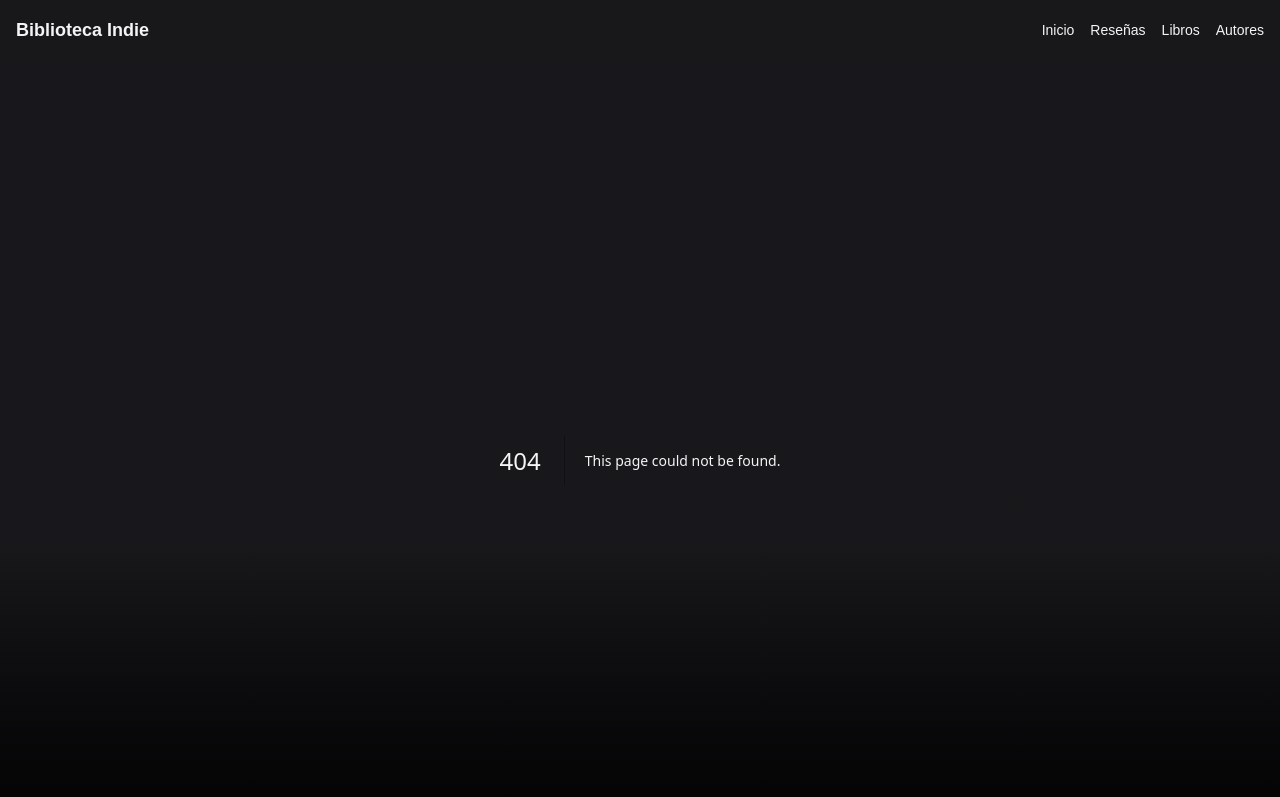
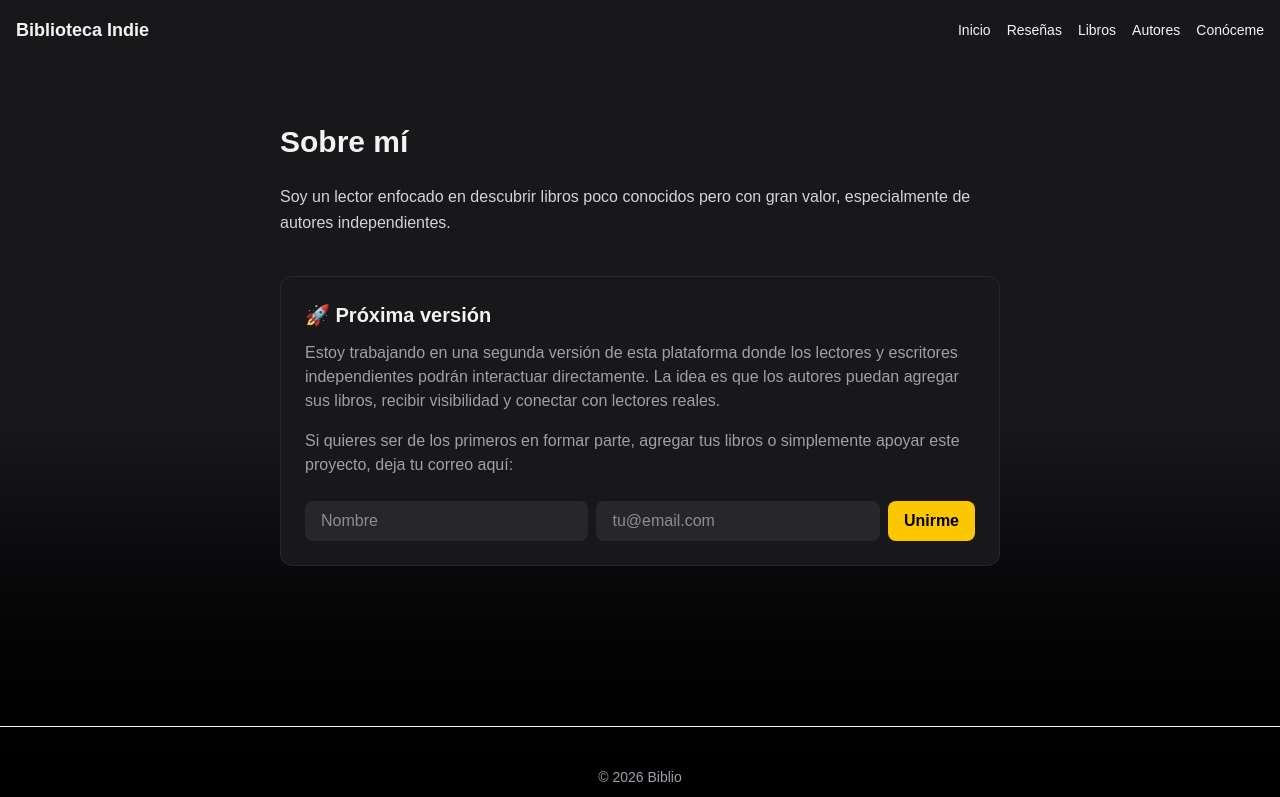
Before and after one commit to decaosyletras/biblio, a Next.js app: page /conoceme in a window 1280 px wide. Before the commit this address had no page. Shown: the top 797 px of the page. Built offline with nearby package versions, Linux system fonts and the light colour scheme.

Commit message:
mejoras 2.0
# Conflicts:
#	components/ReviewGenres.tsx

```diff
--- /dev/null
+++ b/app/api/registro/route.ts
@@ -0,0 +1,40 @@
+import { createClient } from "@supabase/supabase-js"
+import { NextResponse } from "next/server"
+
+const supabase = createClient(
+  process.env.NEXT_PUBLIC_SUPABASE_URL!,
+  process.env.SUPABASE_SERVICE_ROLE_KEY!
+)
+
+export async function POST(req: Request) {
+  const body = await req.json()
+  const { nombre, apellido, email } = body
+
+  if (!nombre || !email) {
+    return NextResponse.json({ error: "Faltan datos" }, { status: 400 })
+  }
+
+  // 🔍 Verificar si ya existe
+  const { data: existing } = await supabase
+    .from("registros")
+    .select("id")
+    .eq("email", email)
+    .maybeSingle()
+
+  if (existing) {
+    return NextResponse.json(
+      { error: "Este correo ya está registrado. ¡Gracias!" },
+      { status: 400 }
+    )
+  }
+
+  const { error } = await supabase.from("registros").insert([
+    { nombre, apellido, email }
+  ])
+
+  if (error) {
+    return NextResponse.json({ error: error.message }, { status: 500 })
+  }
+
+  return NextResponse.json({ success: true })
+}
--- a/app/autores/[slug]/page.tsx
+++ b/app/autores/[slug]/page.tsx
@@ -1,6 +1,8 @@
 import { authors } from "@/data/authors"
 import { books } from "@/data/books"
 import BookRow from "@/components/BookRow"
+import { getRecommendedAuthors } from "@/lib/recommendAuthors"
+import CardAuthor from "@/components/CardAuthor"
 
 export default async function Page({
   params,
@@ -20,6 +22,8 @@ export default async function Page({
   const similarAuthors = authors.filter(a =>
     author.similar.includes(a.slug)
   )
+
+  const recommendedAuthors = getRecommendedAuthors(author.slug)
 
   return (
     <div className="text-zinc-100">
@@ -66,30 +70,40 @@ export default async function Page({
           </p>
         </div>
 
+
+
+        {/* LIBROS DEL AUTOR (Netflix style) */}
+        <h3 className="mt-10 text-xl font-semibold">
+          Libros del autor
+        </h3>
+
+        <div className="flex gap-4 mt-4 overflow-x-auto no-scrollbar">
+          {authorBooks.map((book) => (
+            <a key={book.slug} href={`/libros/${book.slug}`}>
+              <img
+                src={book.cover}
+                className="w-32 h-48 object-cover rounded-lg"
+              />
+            </a>
+          ))}
+        </div>
+        <BookRow title="" books={authorBooks} />
+
         {/* Similares */}
         <div>
-          <h2 className="text-xl font-semibold mb-4">
-            Si te gustó, también puedes leer a:
-          </h2>
+          <h3 className="mt-10 text-xl font-semibold">
+            Si te gustó también puedes leer a:
+          </h3>
 
-          <div className="flex gap-6">
-            {similarAuthors.map(a => (
-              <div key={a.slug} className="text-center">
-                <img
-                  src={a.avatar}
-                  className="w-16 h-16 rounded-full mx-auto"
-                />
-                <p className="mt-2 text-sm">{a.name}</p>
-              </div>
+          <div className="grid grid-cols-2 md:grid-cols-3 gap-4 mt-4">
+            {recommendedAuthors.map((a) => (
+              <CardAuthor key={a.slug} author={a} />
             ))}
           </div>
         </div>
 
       </div>
 
-      {/* LIBROS DEL AUTOR (Netflix style) */}
-      <BookRow title="Libros del autor" books={authorBooks} />
-
     </div>
   )
 }
--- /dev/null
+++ b/app/conoceme/page.tsx
@@ -0,0 +1,122 @@
+"use client"
+
+import { useState } from "react"
+
+export default function ConocemePage() {
+  const [error, setError] = useState("")
+  const [nombre, setNombre] = useState("")
+  const [apellido, setApellido] = useState("")
+  const [email, setEmail] = useState("")
+  const [sent, setSent] = useState(false)
+
+  const handleSubmit = async (e: any) => {
+    e.preventDefault()
+    setError("")
+
+    try {
+      const res = await fetch("/api/registro", {
+        method: "POST",
+        headers: {
+          "Content-Type": "application/json"
+        },
+        body: JSON.stringify({
+          nombre,
+          apellido,
+          email
+        })
+      })
+
+      const data = await res.json()
+
+      if (!res.ok) {
+        setError(data.error || "Algo salió mal")
+        return
+      }
+
+      setSent(true)
+      setNombre("")
+      setApellido("")
+      setEmail("")
+
+    } catch (err) {
+      setError("Error de conexión 😢")
+    }
+  }
+
+  return (
+    <section className="py-16 px-6 max-w-3xl mx-auto text-zinc-100">
+
+      <h1 className="text-3xl font-bold mb-6">
+        Sobre mí
+      </h1>
+
+      <p className="text-zinc-300 leading-relaxed">
+        Soy un lector enfocado en descubrir libros poco conocidos pero con
+        gran valor, especialmente de autores independientes.
+      </p>
+
+      {/* 🔥 NUEVA SECCIÓN */}
+      <div className="mt-10 p-6 bg-zinc-900 rounded-xl border border-zinc-800">
+
+        <h2 className="text-xl font-semibold mb-3">
+          🚀 Próxima versión
+        </h2>
+
+        <p className="text-zinc-400 mb-4">
+          Estoy trabajando en una segunda versión de esta plataforma donde los
+          lectores y escritores independientes podrán interactuar directamente.
+          La idea es que los autores puedan agregar sus libros, recibir
+          visibilidad y conectar con lectores reales.
+        </p>
+
+        <p className="text-zinc-400 mb-6">
+          Si quieres ser de los primeros en formar parte, agregar tus libros o
+          simplemente apoyar este proyecto, deja tu correo aquí:
+        </p>
+
+        {sent ? (
+          <p className="text-green-400">
+            ¡Gracias! 🙌 pronto tendrás noticias.
+          </p>
+        ) : (
+          <form onSubmit={handleSubmit} className="flex gap-2 flex-wrap">
+
+            <input
+              type="text"
+              required
+              placeholder="Nombre"
+              value={nombre}
+              onChange={(e) => setNombre(e.target.value)}
+              className="flex-1 min-w-[120px] px-4 py-2 rounded-lg bg-zinc-800 text-zinc-100 outline-none"
+            />
+
+            <input
+              type="email"
+              required
+              placeholder="tu@email.com"
+              value={email}
+              onChange={(e) => setEmail(e.target.value)}
+              className="flex-1 min-w-[180px] px-4 py-2 rounded-lg bg-zinc-800 text-zinc-100 outline-none"
+            />
+
+            <button
+              type="submit"
+              className="px-4 py-2 bg-yellow-400 text-black rounded-lg font-semibold hover:bg-yellow-300 transition"
+            >
+              Unirme
+            </button>
+
+            {error && (
+              <p className="w-full text-red-400 mt-2 text-sm">
+                {error}
+              </p>
+            )}
+
+          </form>
+        )}
+
+      </div>
+
+    </section>
+  )
+}
--- /dev/null
+++ b/app/genero/[id]/page.tsx
@@ -0,0 +1,61 @@
+import { books } from "@/data/books"
+import { genresCatalog } from "@/data/genres"
+import Link from "next/link"
+
+export default function Page({ params }: any) {
+  const { id } = params
+
+  const genreData = genresCatalog.find(g => g.id === id)
+
+  if (!genreData) return <div>No encontrado</div>
+
+  const filteredBooks = books.filter(b => b.genre === id)
+
+  return (
+    <section className="py-16 px-6 max-w-5xl mx-auto text-zinc-100">
+
+      <h1 className="text-3xl font-bold mb-10">
+        {genreData.label}
+      </h1>
+
+      <div className="space-y-6">
+
+        {filteredBooks.map((book) => {
+
+          const subgenres = genreData.subgenres.filter(s =>
+            book.subgenres.includes(s.id)
+          )
+
+          return (
+            <Link href={`/libros/${book.slug}`} key={book.slug}>
+
+              <div className="flex gap-4 bg-zinc-900 p-4 rounded-xl hover:bg-zinc-800 transition">
+
+                <img
+                  src={book.cover}
+                  className="w-24 h-36 object-cover rounded"
+                />
+
+                <div>
+
+                  <h2 className="text-lg font-semibold">
+                    {book.title}
+                  </h2>
+
+                  <p className="text-sm text-zinc-400 mt-1">
+                    {subgenres.map(s => s.label).join(", ")}
+                  </p>
+
+                </div>
+
+              </div>
+
+            </Link>
+          )
+        })}
+
+      </div>
+
+    </section>
+  )
+}
--- a/app/page.tsx
+++ b/app/page.tsx
@@ -5,6 +5,8 @@ import CardBook from "@/components/CardBook"
 import { shuffleArray } from "@/lib/shuffle"
 import CardReview from "@/components/CardReview"
 import CardAuthor from "@/components/CardAuthor"
+import GenreFilter from "@/components/GenreFilter"
+import BookRow from "@/components/BookRow"
 
 export const dynamic = "force-dynamic";
 
@@ -48,6 +50,8 @@ export default function Home() {
         </p>
       </section>
 
+      <GenreFilter />
+
       {/* LIBROS */}
       <section className="py-16 px-6">
         <div className="flex justify-between items-center mb-6">
@@ -57,11 +61,11 @@ export default function Home() {
           </Link>
         </div>
 
-        <div className="grid grid-cols-2 md:grid-cols-4 gap-6">
-          {randomBooks.map(book => (
-            <CardBook key={book.slug} book={book} />
-          ))}
-        </div>
+
+          <BookRow
+            title=""
+            books={books}
+          />
       </section>
 
       {/* AUTORES */}
--- /dev/null
+++ b/components/GenreFilter.tsx
@@ -0,0 +1,55 @@
+"use client"
+
+import { useState } from "react"
+import { genresCatalog } from "@/data/genres"
+import { books } from "@/data/books"
+import BookRow from "@/components/BookRow"
+
+export default function GenreFilter() {
+  const [selected, setSelected] = useState("")
+
+  const filtered = selected
+    ? books.filter(b => b.genre === selected)
+    : []
+
+  const genreLabel = genresCatalog.find(g => g.id === selected)?.label
+
+  return (
+    <div className="mb-16">
+
+      {/* 🔥 CENTRADO */}
+      <div className="flex flex-col items-center">
+
+        <p className="text-lg text-zinc-300 mb-3 text-center">
+          ¿Quieres algún género en específico?
+        </p>
+
+        <select
+          value={selected}
+          onChange={(e) => setSelected(e.target.value)}
+          className="bg-zinc-800 text-zinc-100 px-6 py-3 rounded-xl outline-none border border-zinc-700 hover:border-zinc-500 transition"
+        >
+          <option value="">Explorar todo</option>
+
+          {genresCatalog.map((g) => (
+            <option key={g.id} value={g.id}>
+              {g.label}
+            </option>
+          ))}
+        </select>
+
+      </div>
+
+      {/* 🔥 RESULTADO TIPO NETFLIX */}
+      {selected && filtered.length > 0 && (
+        <div className="mt-10">
+          <BookRow
+            title={`Explorando: ${genreLabel}`}
+            books={filtered}
+          />
+        </div>
+      )}
+
+    </div>
+  )
+}
--- a/components/Navbar.tsx
+++ b/components/Navbar.tsx
@@ -28,6 +28,7 @@ export default function Navbar() {
           <Link href="/resenas">Reseñas</Link>
           <Link href="/libros">Libros</Link>
           <Link href="/autores">Autores</Link>
+          <Link href="/conoceme">Conóceme</Link>
         </div>
       </div>
 
@@ -38,6 +39,7 @@ export default function Navbar() {
           <Link href="/resenas" onClick={() => setOpen(false)}>Reseñas</Link>
           <Link href="/libros" onClick={() => setOpen(false)}>Libros</Link>
           <Link href="/autores" onClick={() => setOpen(false)}>Autores</Link>
+          <Link href="/conoceme" onClick={() => setOpen(false)}>Conóceme</Link>
         </div>
       )}
     </nav>
--- /dev/null
+++ b/lib/recommendAuthors.ts
@@ -0,0 +1,67 @@
+import { authors } from "@/data/authors"
+import { books } from "@/data/books"
+import { Book } from "@/types"
+
+function getScore(a: Book, b: Book) {
+  let score = 0
+
+  if (a.genre === b.genre) score += 5
+
+  const sharedSub = a.subgenres.filter(s => b.subgenres.includes(s))
+  score += sharedSub.length * 3
+
+  Object.keys(a.tags).forEach((key) => {
+    const diff = Math.abs(
+      a.tags[key as keyof typeof a.tags] -
+      b.tags[key as keyof typeof b.tags]
+    )
+
+    score += (2 - diff)
+  })
+
+  return score
+}
+
+function getRandomItems<T>(arr: T[], n: number): T[] {
+  const shuffled = [...arr].sort(() => 0.5 - Math.random())
+  return shuffled.slice(0, n)
+}
+
+export function getRecommendedAuthors(currentAuthorSlug: string) {
+
+  // 🔥 libros del autor actual
+  const currentBooks = books.filter(
+    b => b.authorSlug === currentAuthorSlug
+  )
+
+  // 🔥 calcular scores SOLO de otros autores
+  const scoredAuthors = authors
+    .filter(a => a.slug !== currentAuthorSlug) // ✅ FIX CLAVE
+    .map(author => {
+
+      const authorBooks = books.filter(
+        b => b.authorSlug === author.slug
+      )
+
+      let totalScore = 0
+
+      currentBooks.forEach(cb => {
+        authorBooks.forEach(ab => {
+          totalScore += getScore(cb, ab)
+        })
+      })
+
+      return {
+        ...author,
+        score: totalScore
+      }
+    })
+
+  // 🔥 ordenar
+  const top4 = scoredAuthors
+    .sort((a, b) => b.score - a.score)
+    .slice(0, 4)
+
+  // 🔥 random 2
+  return getRandomItems(top4, 2)
+}
--- a/package.json
+++ b/package.json
@@ -9,6 +9,7 @@
     "lint": "eslint"
   },
   "dependencies": {
+    "@supabase/supabase-js": "^2.104.0",
     "framer-motion": "^12.38.0",
     "lucide-react": "^1.8.0",
     "next": "16.2.3",
```
Also changed, not shown: 2 other files (tests, documents, lock files or other folders).
